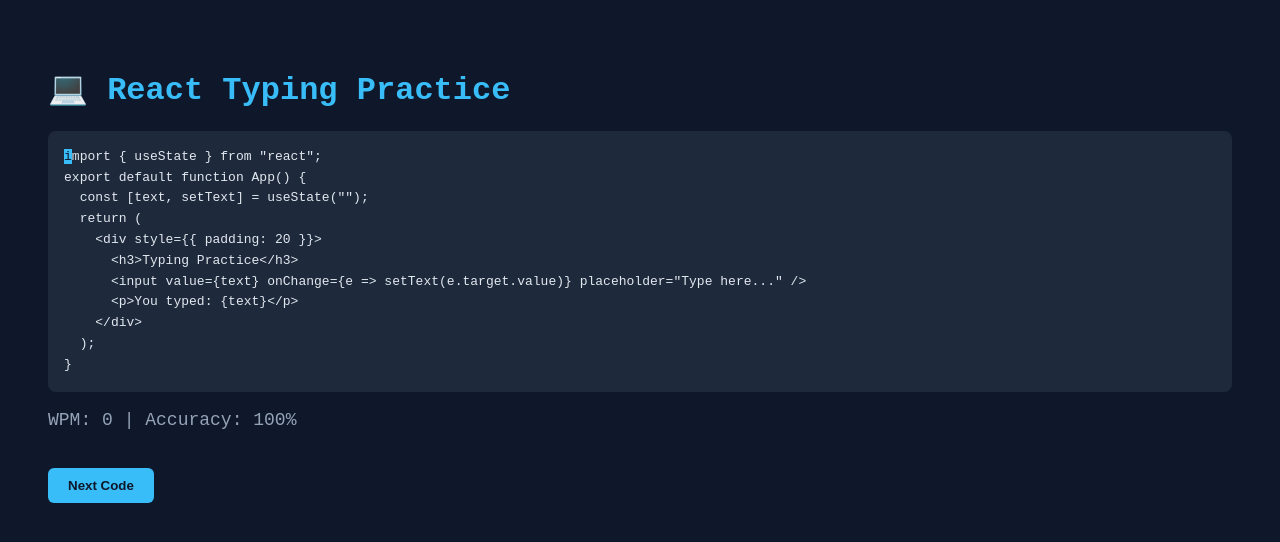
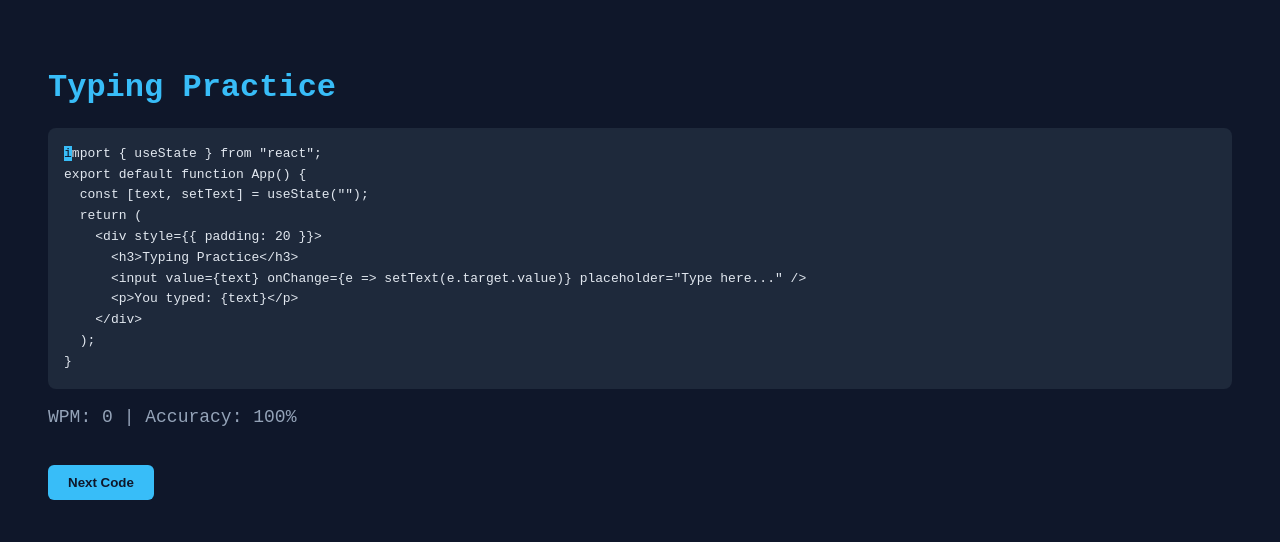
Before and after one commit to VishalMaski25/React_Type, a plain HTML site: page index.html in a window 1280 px wide. Drawn offline with Linux system fonts and the light colour scheme.

Commit message:
Update index.html
ok ok

```diff
--- a/index.html
+++ b/index.html
@@ -46,7 +46,7 @@
   </style>
 </head>
 <body>
-  <h1>💻 React Typing Practice</h1>
+  <h1> Typing Practice</h1>
   <pre id="code"></pre>
   <div class="stats">
     <p>WPM: <span id="wpm">0</span> | Accuracy: <span id="accuracy">100</span>%</p>
```
